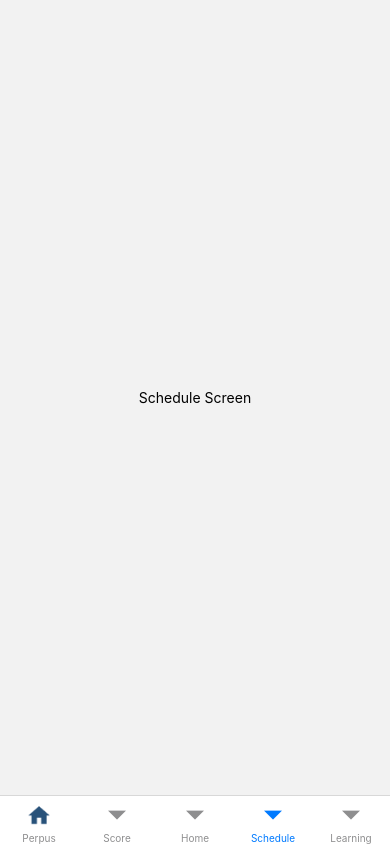
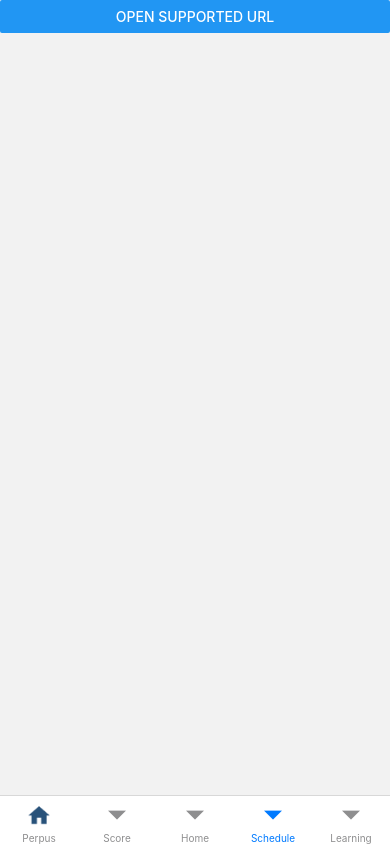
Before and after one commit to aleanajla/LIDMBinus, a React Native app in the folder dummy/: screen /Schedule in a window 390 px wide. Built offline with nearby package versions, Linux system fonts and the light colour scheme.

Commit message:
OpenURL
for opening URL

```diff
--- a/dummy/src/components/ListView/index.js
+++ b/dummy/src/components/ListView/index.js
@@ -1,10 +1,10 @@
 import React from 'react';
-import {View, FlatList, StyleSheet} from 'react-native';
+
+import {View, FlatList, StyleSheet, ScrollView} from 'react-native';
 import CustomRow from '../ListViewItem';
 
-
-
 const CustomListView = ({itemList}) => (
+    <ScrollView>
     <View style={{flex: 1}}>
             <FlatList
                 data={itemList}
@@ -15,6 +15,7 @@ const CustomListView = ({itemList}) => (
                 />}
             />
     </View>
+    </ScrollView>
 );
 
 export default CustomListView;
--- a/dummy/src/pages/schedule/index.js
+++ b/dummy/src/pages/schedule/index.js
@@ -1,10 +1,28 @@
 import React from 'react'
-import { StyleSheet, Text, View } from 'react-native'
+import { useCallback } from 'react';
+import { StyleSheet, Text, View,Linking, Alert, Button } from 'react-native'
+
+const webURL = 'https://google.com';
+
+const OpenURLButton = ({ url, children}) => {
+    const handlePress = useCallback(async() => {
+        const supported = await Linking.canOpenURL(url);
+        if(supported){
+            await Linking.openURL(url);
+        }else{
+            Alert.alert('URL Error');
+        }
+    }, [url]);
+
+    return <Button title={children} onPress={handlePress}/>
+}
 
 const Schedule = () => {
     return (
-        <View style={{ flex: 1, alignItems: 'center', justifyContent: 'center' }}>
-            <Text>Schedule Screen</Text>
+        <View style={{ flex: 1}}>
+            <View>
+                <OpenURLButton url={webURL}>Open Supported URL</OpenURLButton>
+            </View>
         </View>
     )
 }
```
Lines whose indentation alone changed are shown as unchanged.
